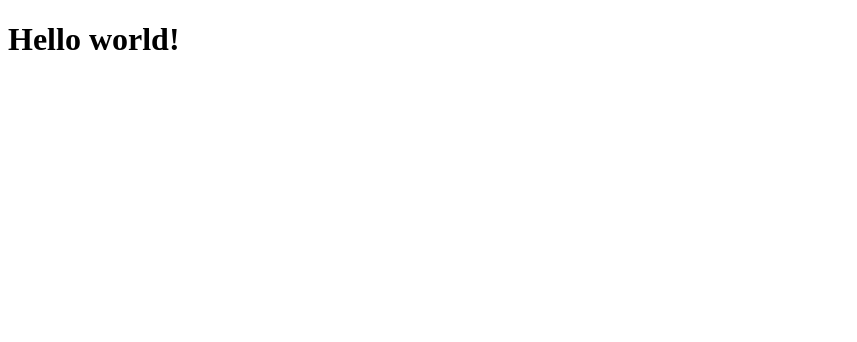
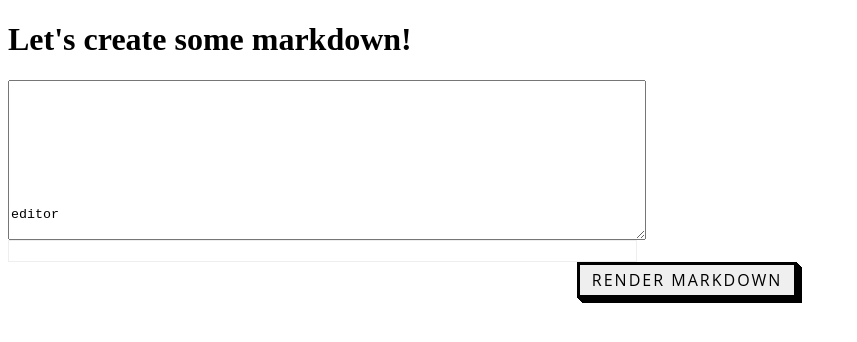
Before and after one commit to jlorenc1986/editor, a React (Vite) app: page / in a window 1280 px wide. Shown: the top 342 px of the page, without its empty margins (0-857 px from the left). Built offline with nearby package versions, Linux system fonts and the light colour scheme.

Commit message:
basic styling

```diff
--- a/package.json
+++ b/package.json
@@ -22,6 +22,7 @@
     "@types/react": "^18.3.4",
     "@types/react-dom": "^18.3.0",
     "react": "^18.3.1",
-    "react-dom": "^18.3.1"
+    "react-dom": "^18.3.1",
+    "showdown": "^2.1.0"
   }
 }
--- a/src/App.tsx
+++ b/src/App.tsx
@@ -1,6 +1,7 @@
 import React from "react";
+import Editor from "./components/Editor";
 
 export function App() {
-    return <h1>Hello world!</h1>;
+    return ( <><h1>Let's create some markdown!</h1><Editor></Editor></>)
 
   }
--- a/src/components/Editor.tsx
+++ b/src/components/Editor.tsx
@@ -1,7 +1,11 @@
 import React from "react";
 
-export default function Editor(){
-    return(
-        <div> editor</div>
+export default function Editor() {
+    return (
+        <div id="editor-wrapper">
+            <textarea id="editor">editor</textarea>
+            <div className="preview"></div>
+            <button className="editor-button"> render markdown</button>
+        </div>
     )
 }
--- a/src/styles.css
+++ b/src/styles.css
@@ -0,0 +1,55 @@
+#editor-wrapper {
+    display: flex;
+    flex-direction: row;
+    flex-wrap: wrap;
+}
+
+#editor {
+    display: flex;
+    flex-direction: row;
+    flex-basis: 50%;
+    flex-wrap: nowrap;
+    justify-content: center;
+    align-items: stretch;
+    width: 100%;
+    height: 100%;
+    padding-top: 10%;
+}
+
+.preview {
+    max-height: 97%;
+    border: 1px solid #eee;
+    overflow-y: scroll;
+    padding: 10px;
+    flex-basis: 48%;
+}
+
+.editor-button {
+  font-family: "Open Sans", sans-serif;
+  font-size: 16px;
+  letter-spacing: 2px;
+  text-decoration: none;
+  text-transform: uppercase;
+  color: #000;
+  cursor: pointer;
+  border: 3px solid;
+  padding: 0.25em 0.5em;
+  box-shadow: 1px 1px 0px 0px, 2px 2px 0px 0px, 3px 3px 0px 0px, 4px 4px 0px 0px, 5px 5px 0px 0px;
+  position: relative;
+  user-select: none;
+  -webkit-user-select: none;
+  touch-action: manipulation;
+  margin-left: 45%;
+}
+
+.editor-button:active {
+  box-shadow: 0px 0px 0px 0px;
+  top: 5px;
+  left: 5px;
+}
+
+@media (min-width: 768px) {
+  .editor-button {
+    padding: 0.25em 0.75em;
+  }
+}
```
Also changed, not shown: 1 other file (tests, documents, lock files or other folders).
